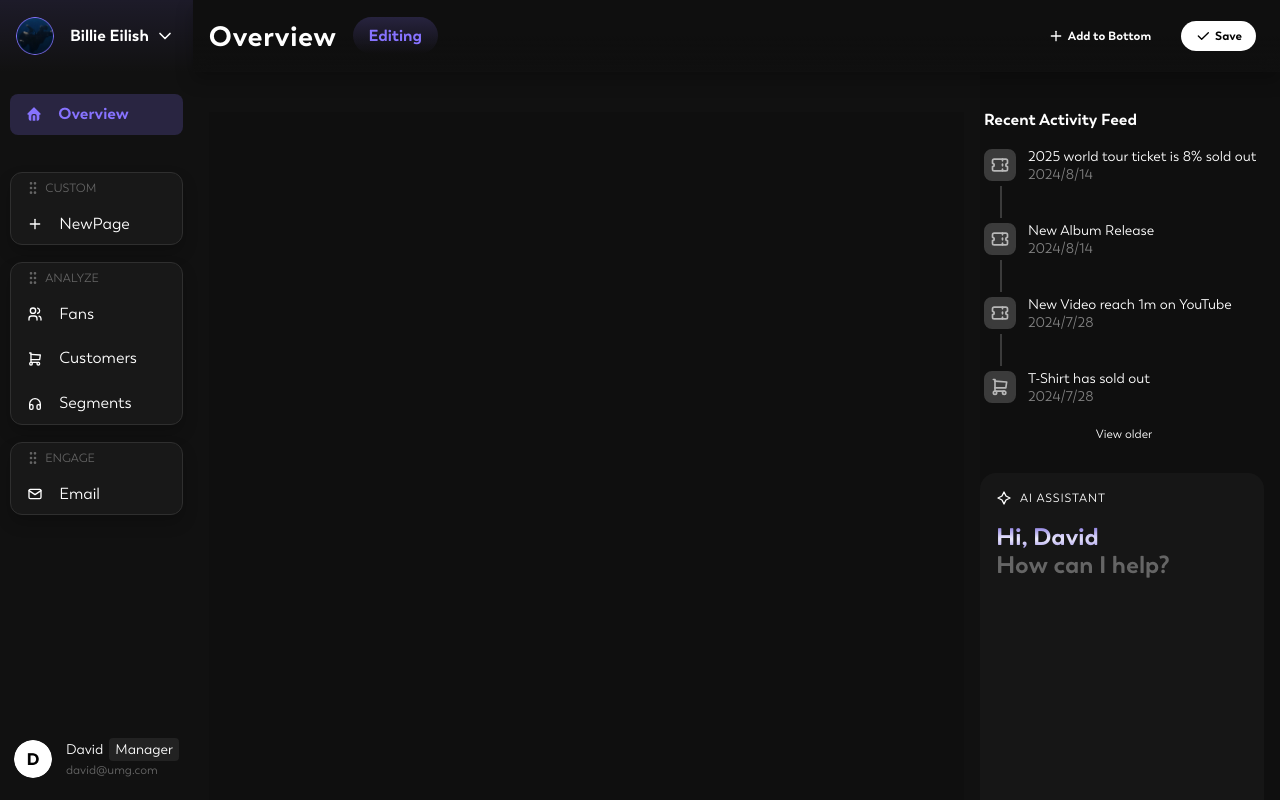
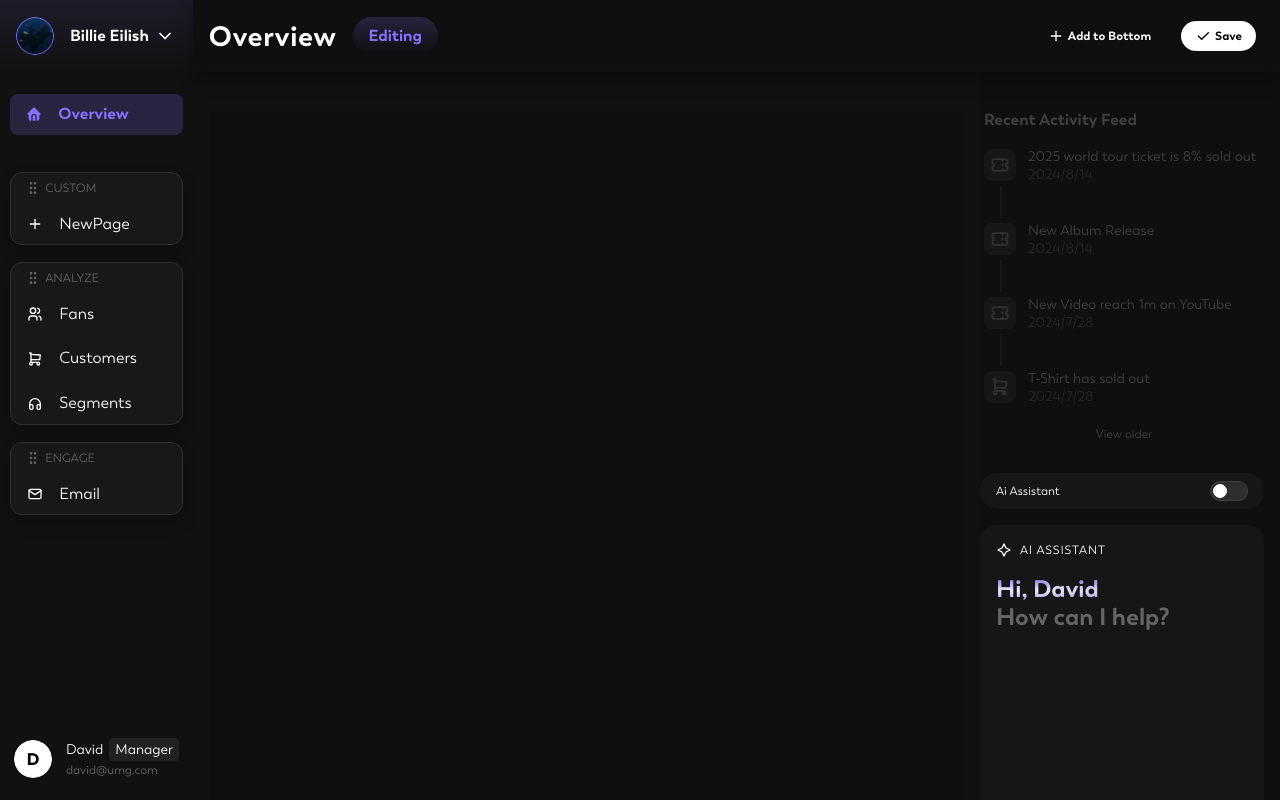
Before and after one commit to dungtm-mc/Artist-Hub, a React (Vite) app in the folder frontend/: page /overview in a window 1280 px wide. Both pictures are taken after a click on the button 383 px from the left and 36 px from the top of the page. Built offline with nearby package versions, Linux system fonts and the light colour scheme; a web font is replaced by a local one.

Commit message:
feat: right nav edit mode

```diff
--- a/frontend/src/components/common/right-nav/ai/ai.module.css
+++ b/frontend/src/components/common/right-nav/ai/ai.module.css
@@ -57,3 +57,14 @@
   width: 60%;
   margin: 8px auto 0 auto;
 }
+
+.editOption {
+  display: flex;
+  background-color: #161616;
+  margin-bottom: 16px;
+  padding: 8px 16px;
+  align-items: center;
+  justify-content: space-between;
+  border-radius: 1000px;
+  font-size: 0.75rem;
+}
--- a/frontend/src/components/common/right-nav/ai/index.tsx
+++ b/frontend/src/components/common/right-nav/ai/index.tsx
@@ -1,16 +1,26 @@
 import { IconFlare } from '@tabler/icons-react'
 import styles from './ai.module.css'
-import { useEffect, useState } from 'react'
-import { TextInput } from '@mantine/core'
+import { useContext, useEffect, useState } from 'react'
+import { Switch, TextInput } from '@mantine/core'
+import { EditContext } from '../../../../context/EditContext'
 
 const Ai = () => {
   const [name, setName] = useState('')
+
+  const context = useContext(EditContext)
 
   useEffect(() => {
     setName('David')
   }, [])
 
   return (
+    <div>
+      {context?.isEditing && (
+        <div className={styles.editOption}>
+          <span>Ai Assistant</span>
+          <Switch className={styles.switch} color="violet" />
+        </div>
+      )}
       <div className={styles.ai}>
         <div className={styles.title}>
           <IconFlare size="16" />
@@ -34,6 +44,7 @@ const Ai = () => {
           <span>Chatbot is powered by AI, so check for mistakes.</span>
         </div>
       </div>
+    </div>
   )
 }
 
--- a/frontend/src/components/common/right-nav/feed/feed.module.css
+++ b/frontend/src/components/common/right-nav/feed/feed.module.css
@@ -32,3 +32,7 @@
   margin: 0 auto;
   justify-self: center;
 }
+
+.editFeed {
+  opacity: 0.2;
+}
--- a/frontend/src/components/common/right-nav/feed/index.tsx
+++ b/frontend/src/components/common/right-nav/feed/index.tsx
@@ -2,8 +2,12 @@ import { Stepper } from '@mantine/core'
 import styles from './feed.module.css'
 import { IconShoppingCart, IconTicket } from '@tabler/icons-react'
 import UButton from '../../../ui/Button'
+import { useContext } from 'react'
+import { EditContext } from '../../../../context/EditContext'
 
 const Feed = () => {
+  const context = useContext(EditContext)
+
   const feedList = [
     {
       type: 'music',
@@ -36,7 +40,7 @@ const Feed = () => {
   }
 
   return (
-    <div className={styles.feed}>
+    <div className={`${styles.feed} ${context?.isEditing && styles.editFeed}`}>
       <div className={styles.feedTitle}>Recent Activity Feed</div>
       <Stepper
         iconSize={32}
```
Lines whose indentation alone changed are shown as unchanged.
